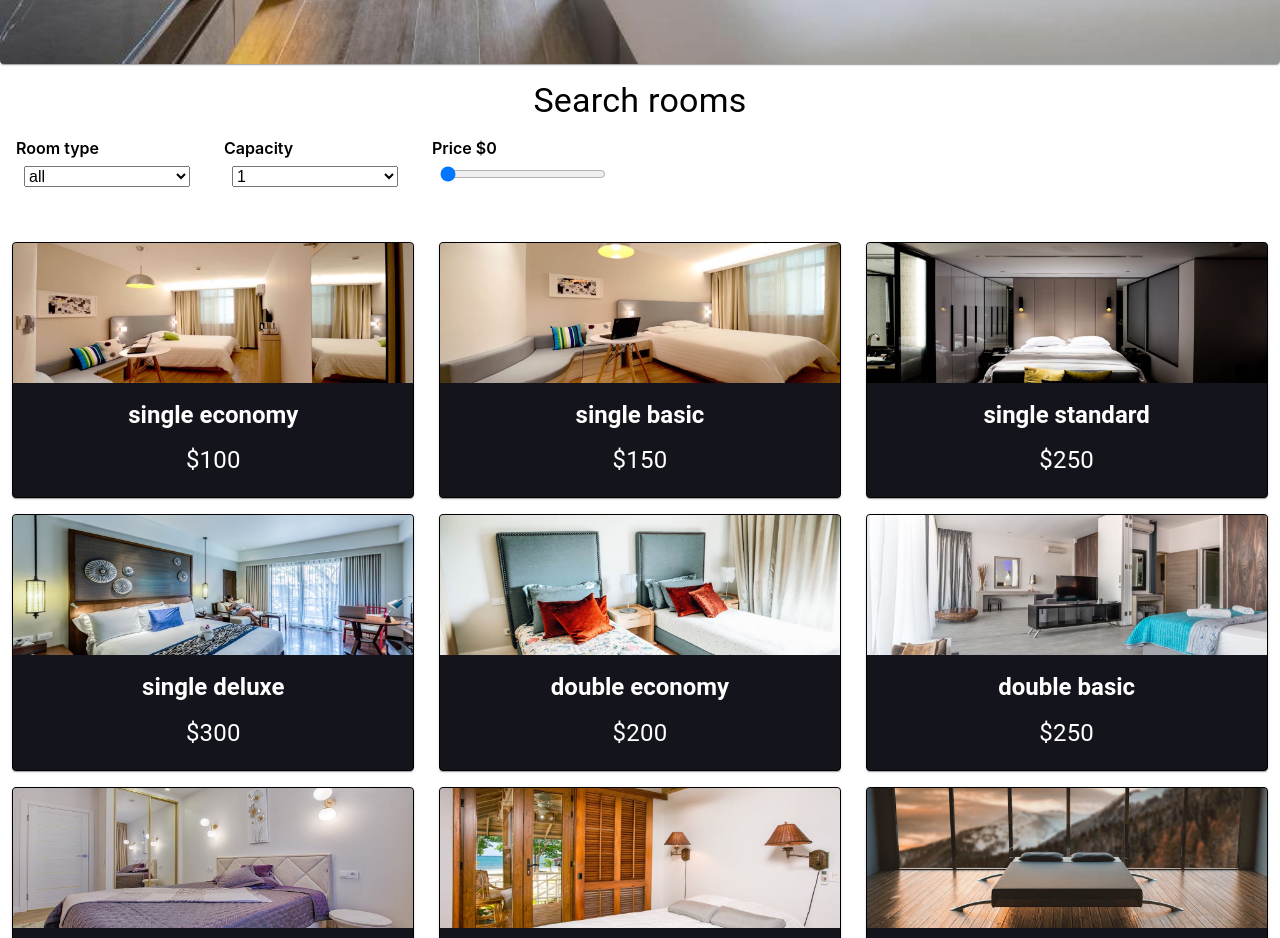
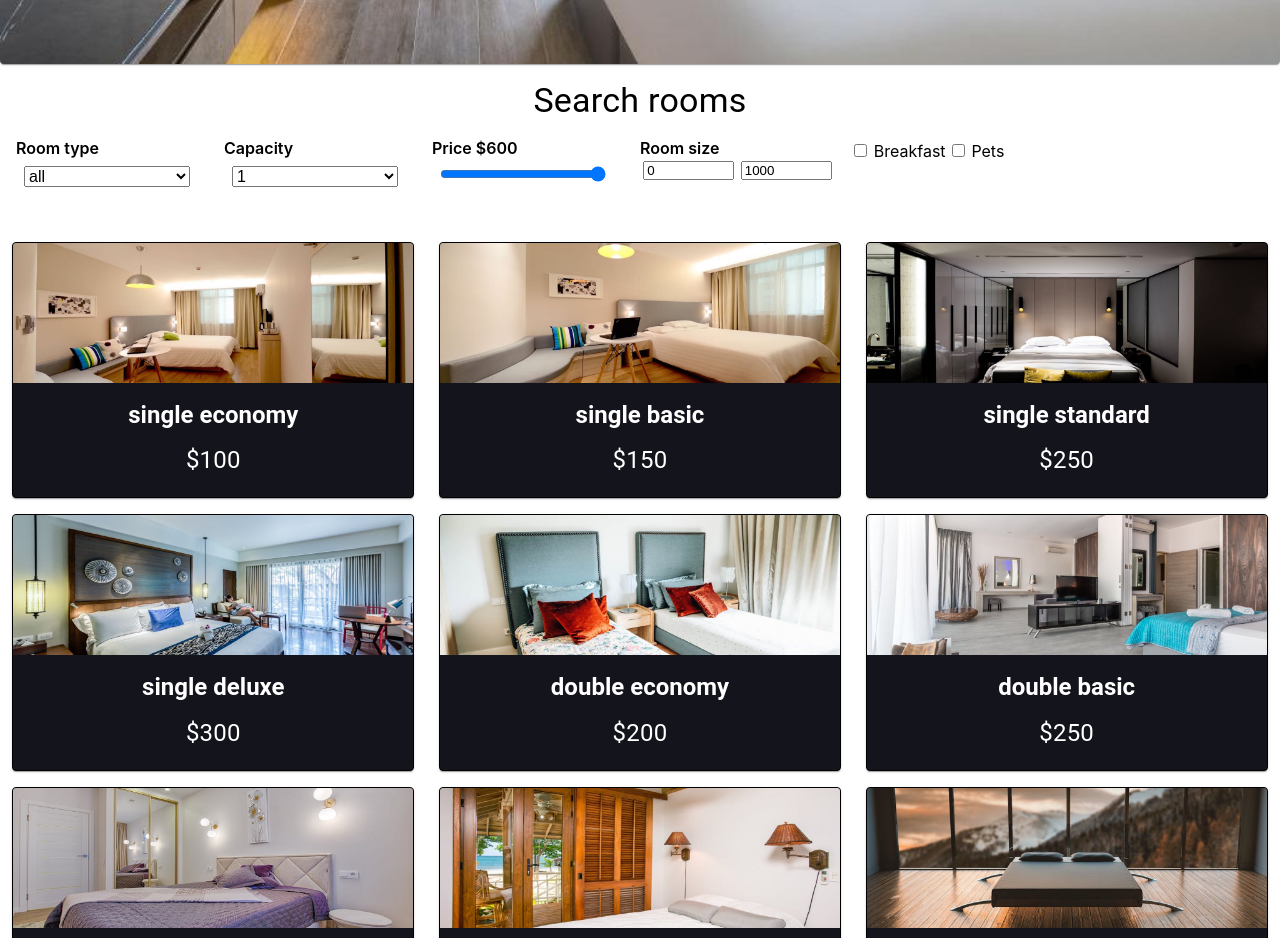
Before and after one commit to wimanshaherath/beach-resort, a React (Create React App) app: page /rooms in a window 1280 px wide. Shown: the part 800-1738 px from the top of the page. Built offline with nearby package versions, Linux system fonts and the light colour scheme.

Commit message:
dev/added size,price,breakfast and pets filters

```diff
--- a/src/compnents/RoomFilter.tsx
+++ b/src/compnents/RoomFilter.tsx
@@ -10,7 +10,6 @@ const useStyles = makeStyles((theme:Theme) =>
     createStyles({
         root:{
             flexGrow:1,
-            width:'100vw',
             padding:'1rem',
             minHeight:'7rem',
 
@@ -80,7 +79,22 @@ const RoomFilter: React.FC<Props> = ({rooms}) =>{
                   <input type="range" name = "price" id="range" min={minPrice} max={maxPrice} value={price} onChange={handleChange} className="optionbar"/>
                 </Grid>
 
+                <Grid item md={2} sm={6} xs={12}>
+                  <label htmlFor="size" className="label">Room size</label>
+                  <input type="text" name="minSize" id="minSize" value={minSize} onChange={handleChange} className="textbox"/>
+                  <input type="text" name="maxSize" id="maxSize" value={maxSize} onChange={handleChange} className="textbox"/>
 
+                </Grid>
+
+                <Grid item md={2} sm={6} xs={12}>
+                  {/* Breakfast */}
+                  <input type="checkbox" name="breakfast" id="breakfast" checked={breakfast} onChange={handleChange} className="checkbox"/>
+                  <label htmlFor="breakfast">Breakfast</label>
+
+                  {/* Pets */}
+                  <input type="checkbox" name="pets" id="pets" checked={pets} onChange={handleChange} className="checkbox"/>
+                  <label htmlFor="pets">Pets</label>
+                </Grid>
             </Grid>
         </form>
         </>
--- a/src/context.tsx
+++ b/src/context.tsx
@@ -65,12 +65,12 @@ class RoomProivder extends Component<Props,State>{
         featuredRooms: [],
         loading: true,
         type:'all',
-        price:0,
+        price:600,
         minPrice:0,
         maxPrice:600,
         capacity:1,
         minSize:0,
-        maxSize:0,
+        maxSize:1000,
         breakfast:false,
         pets:false
     };
@@ -104,7 +104,7 @@ class RoomProivder extends Component<Props,State>{
     };
     handleChange = (event:any) =>{
         const target = event.target;
-        const value = event.type === 'checked'? target.checked:target.value;
+        const value = target.type === 'checkbox'? target.checked:target.value;
         const name:string = event.target.name;
         this.setState((prevState) => ({
             ...prevState,
@@ -113,12 +113,11 @@ class RoomProivder extends Component<Props,State>{
     };
 
     filterRooms = () =>{
-        let {rooms,type,capacity,price,minSize,minPrice,breakfast,pets} = this.state;
+        let {rooms,type,capacity,price,minSize,maxSize,minPrice,breakfast,pets} = this.state;
         let tempRooms=[...rooms];
         capacity = capacity as number;
 
         //filter by type
-        // if(!tempRooms) {return null;}
         if(type !== 'all'){
             tempRooms = tempRooms.filter((room:Iroom) => room.type === type);
         }
@@ -129,9 +128,23 @@ class RoomProivder extends Component<Props,State>{
         //fiter by price
         tempRooms = tempRooms.filter((room:Iroom) => room.price <= price);
 
+        //filter by size
+        tempRooms = tempRooms.filter((room:Iroom) => (room.size>=minSize && room.size<=maxSize))
+
+        //fiter by breakfast
+        if(breakfast){
+            tempRooms = tempRooms.filter((room:Iroom) => room.breakfast === true);
+        }
+
+        //filter by pets
+        if(pets){
+            tempRooms = tempRooms.filter((room:Iroom) => room.pets === true);
+        }
+
         this.setState({
             sortedRooms:tempRooms
         });
+
 
     }
     render(){
```
Also changed, not shown: 1 other file (tests, documents, lock files or other folders).
